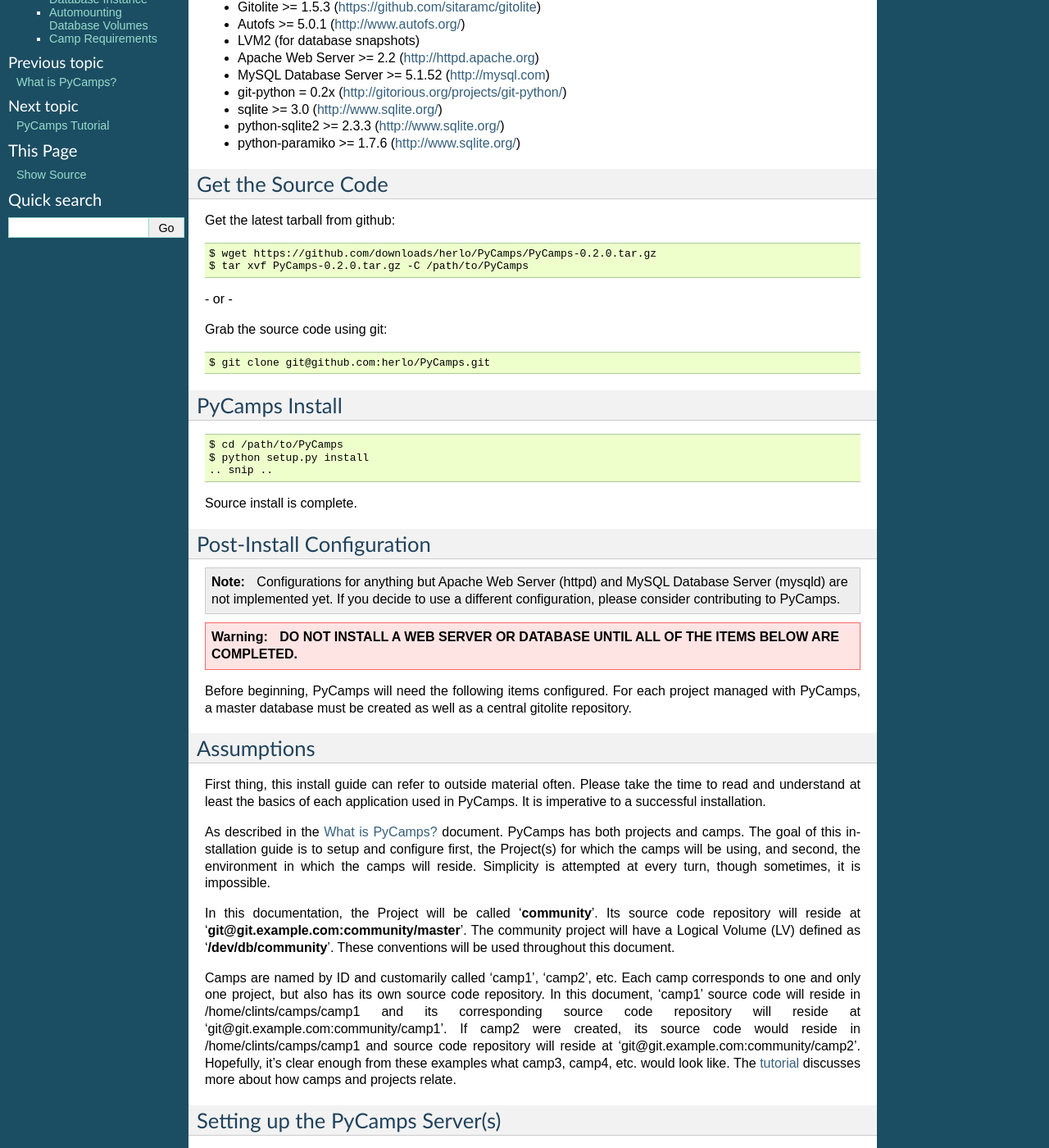
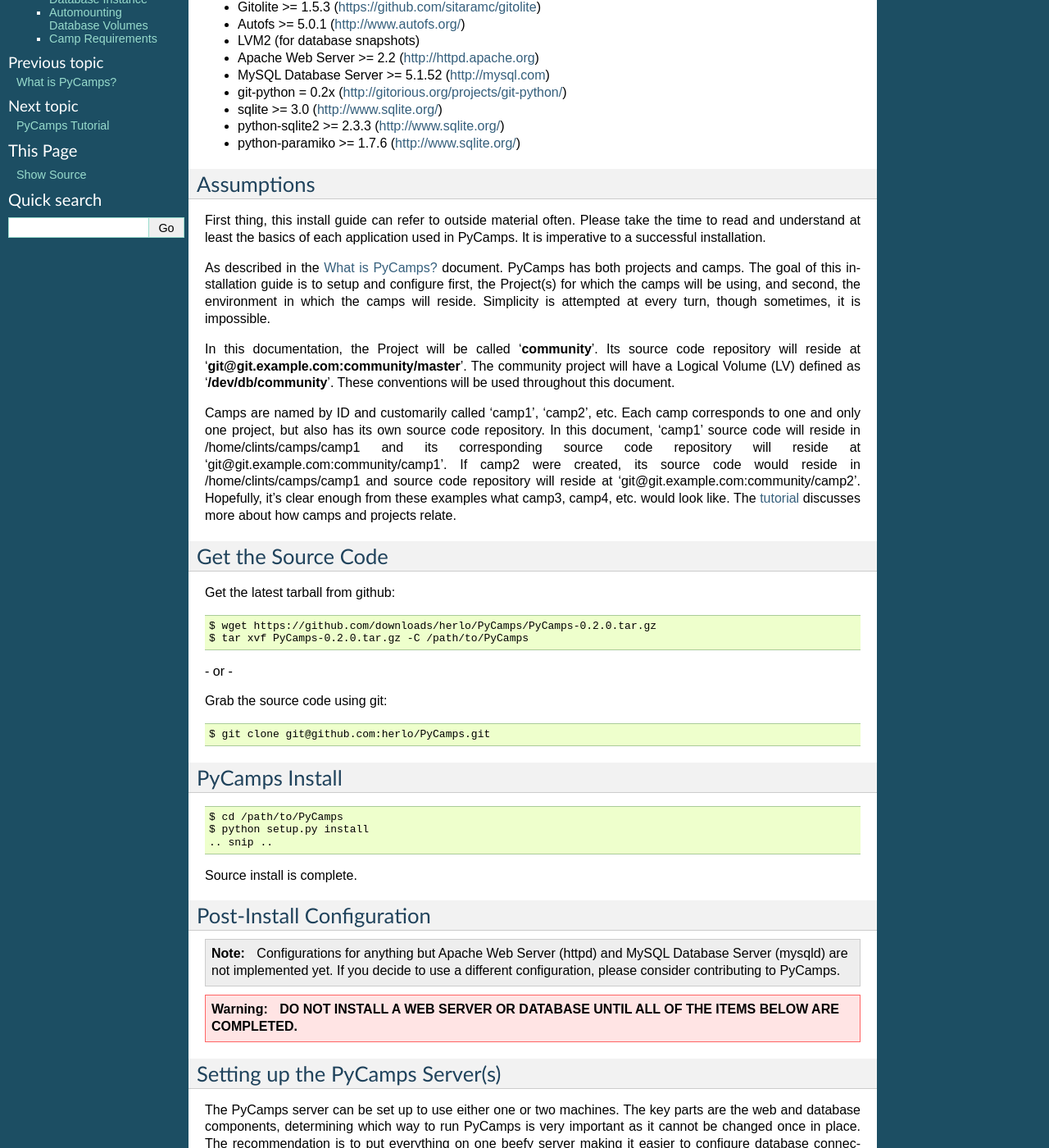
Before and after one commit to herlo/PyCamps, a Sphinx documentation site: the page built from docs/source/install.rst, in a window 1280 px wide and 1400 px high, scrolled down 323 px. Shown: the whole window at 82% size. Built offline with Sphinx 7.4.7, drawn with Linux system fonts in a browser that asks for light colours; part of the change alters nothing that is shown; some of the changed text lies outside the part shown.

Commit message:
rearranging assumptions to be nearer the top of the install document

```diff
--- a/docs/source/install.rst
+++ b/docs/source/install.rst
@@ -16,6 +16,16 @@ Dependencies
 * sqlite >= 3.0 (http://www.sqlite.org/)
 * python-sqlite2 >= 2.3.3 (http://www.sqlite.org/)
 * python-paramiko >= 1.7.6 (http://www.sqlite.org/)
+
+Assumptions
+-----------
+First thing, this install guide can refer to outside material often. Please take the time to read and understand at least the basics of each application used in PyCamps. It is imperative to a successful installation.
+
+As described in the :doc:`intro` document. PyCamps has both projects and camps. The goal of this installation guide is to setup and configure first, the Project(s) for which the camps will be using, and second, the environment in which the camps will reside. Simplicity is attempted at every turn, though sometimes, it is impossible.
+
+In this documentation, the Project will be called '**community**'. Its source code repository will reside at '**git\@git.example.com:community/master**'. The community project will have a Logical Volume (LV) defined as '**/dev/db/community**'. These conventions will be used throughout this document.
+
+Camps are named by ID and customarily called 'camp1', 'camp2', etc. Each camp corresponds to one and only one project, but also has its own source code repository. In this document, 'camp1' source code will reside in /home/clints/camps/camp1 and its corresponding source code repository will reside at 'git\@git.example.com:community/camp1'. If camp2 were created, its source code would reside in /home/clints/camps/camp1 and source code repository will reside at 'git\@git.example.com:community/camp2'. Hopefully, it's clear enough from these examples what camp3, camp4, etc. would look like.  The :doc:`tutorial </tutorial>` discusses more about how camps and projects relate.
 
 Get the Source Code
 -------------------
@@ -47,17 +57,6 @@ Post-Install Configuration
 
 .. warning:: **DO NOT INSTALL A WEB SERVER OR DATABASE UNTIL ALL OF THE ITEMS BELOW ARE COMPLETED.**
 
-Before beginning, PyCamps will need the following items configured. For each project managed with PyCamps, a master database must be created as well as a central gitolite repository.
-
-Assumptions
------------
-First thing, this install guide can refer to outside material often. Please take the time to read and understand at least the basics of each application used in PyCamps. It is imperative to a successful installation.
-
-As described in the :doc:`intro` document. PyCamps has both projects and camps. The goal of this installation guide is to setup and configure first, the Project(s) for which the camps will be using, and second, the environment in which the camps will reside. Simplicity is attempted at every turn, though sometimes, it is impossible.
-
-In this documentation, the Project will be called '**community**'. Its source code repository will reside at '**git\@git.example.com:community/master**'. The community project will have a Logical Volume (LV) defined as '**/dev/db/community**'. These conventions will be used throughout this document.
-
-Camps are named by ID and customarily called 'camp1', 'camp2', etc. Each camp corresponds to one and only one project, but also has its own source code repository. In this document, 'camp1' source code will reside in /home/clints/camps/camp1 and its corresponding source code repository will reside at 'git\@git.example.com:community/camp1'. If camp2 were created, its source code would reside in /home/clints/camps/camp1 and source code repository will reside at 'git\@git.example.com:community/camp2'. Hopefully, it's clear enough from these examples what camp3, camp4, etc. would look like.  The :doc:`tutorial </tutorial>` discusses more about how camps and projects relate.
 
 Setting up the PyCamps Server(s)
 --------------------------------
```
